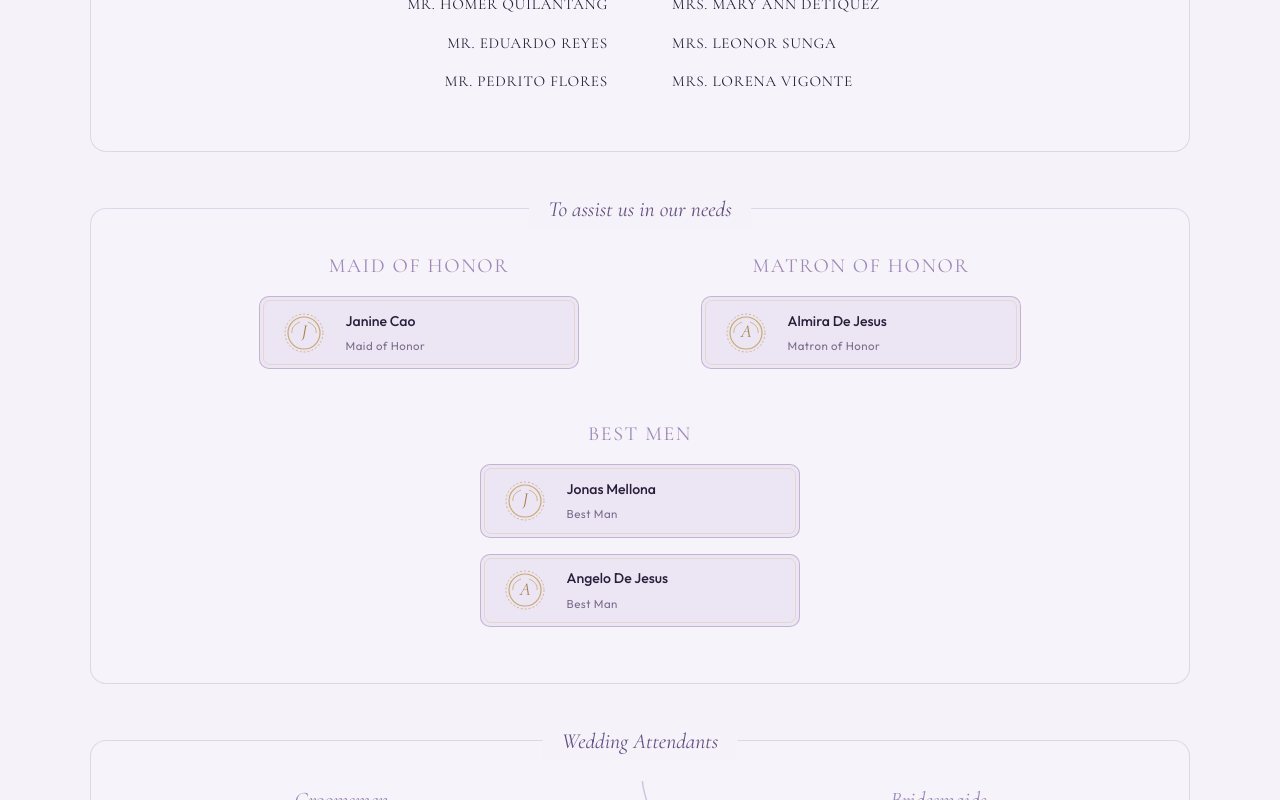
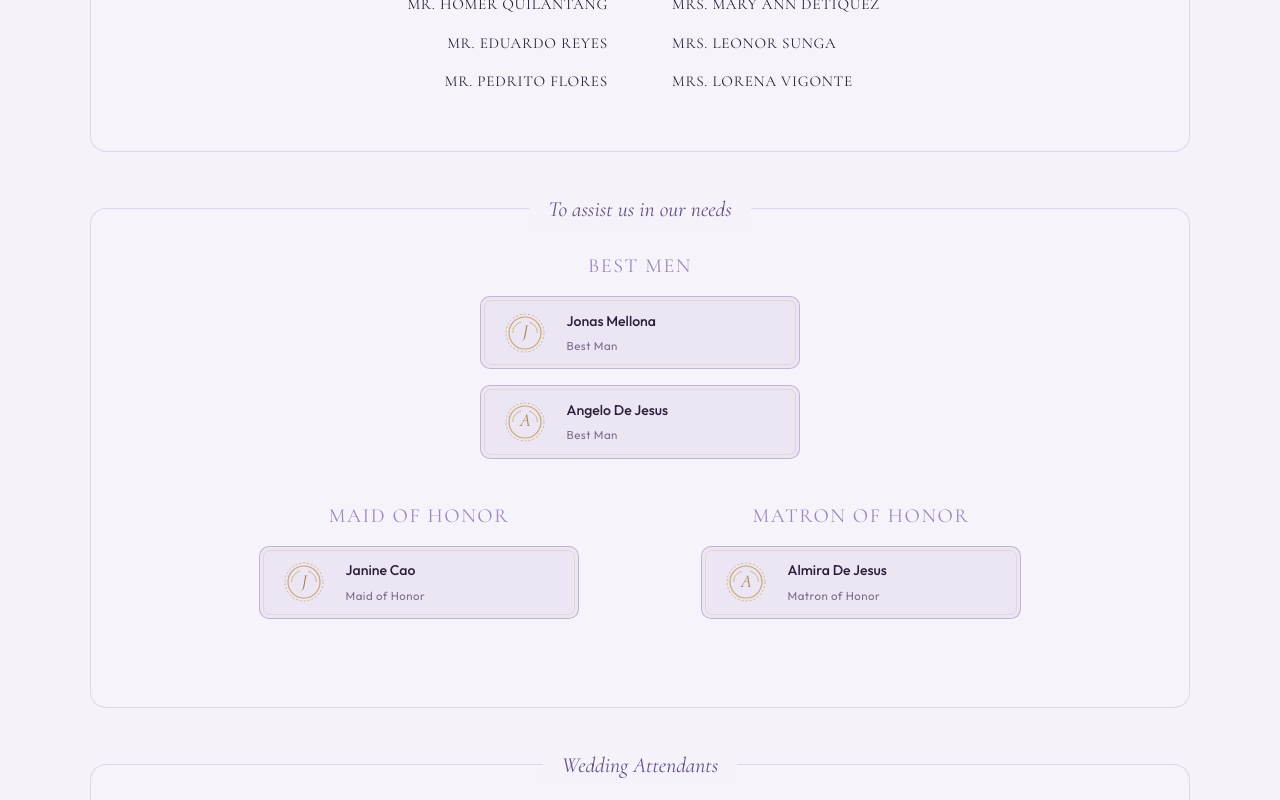
Before and after one commit to Adiciao/aira-and-rex-wedding, a React (Vite) app: page / in a window 1280 px wide. Shown: the part 3085-3885 px from the top of the page. Built offline with nearby package versions, Linux system fonts and the light colour scheme; no server answers; the database is empty.

Commit message:
feat(entourage): reorder honor section - best men first, then maid and matron of honor

```diff
--- a/src/components/Entourage.jsx
+++ b/src/components/Entourage.jsx
@@ -418,25 +418,25 @@ export default function Entourage() {
             To assist us in our needs
           </div>
 
+          {/* Best Men Centered Row */}
+          <div style={{ display: 'flex', flexDirection: 'column', alignItems: 'center', marginBottom: '2.5rem' }}>
+            <h3 style={{ fontFamily: 'var(--ff-serif)', textTransform: 'uppercase', letterSpacing: '0.08em', fontSize: '1.25rem', color: 'var(--taupe)', marginBottom: '0.8rem', fontWeight: 500 }}>Best Men</h3>
+            <div style={{ display: 'flex', gap: '1rem', flexWrap: 'wrap', justifyContent: 'center', maxWidth: '640px', width: '100%' }}>
+              {ENTOURAGE.bestMen.map((p, idx) => (
+                <PersonCard key={p.name} person={p} index={idx + 28} inView={inView} delay={0.3} />
+              ))}
+            </div>
+          </div>
+
           {/* Maid of Honor & Matron of Honor Row */}
           <div className="parents-desktop-grid" style={{ maxWidth: '820px', margin: '0 auto' }}>
             <div style={{ marginBottom: '2rem' }}>
               <h3 style={{ fontFamily: 'var(--ff-serif)', textTransform: 'uppercase', letterSpacing: '0.08em', fontSize: '1.25rem', color: 'var(--taupe)', marginBottom: '0.8rem', fontWeight: 500 }}>Maid of Honor</h3>
-              <PersonCard person={ENTOURAGE.maidOfHonor} index={28} inView={inView} delay={0.3} />
+              <PersonCard person={ENTOURAGE.maidOfHonor} index={30} inView={inView} delay={0.4} />
             </div>
             <div style={{ marginBottom: '2rem' }}>
               <h3 style={{ fontFamily: 'var(--ff-serif)', textTransform: 'uppercase', letterSpacing: '0.08em', fontSize: '1.25rem', color: 'var(--taupe)', marginBottom: '0.8rem', fontWeight: 500 }}>Matron of Honor</h3>
-              <PersonCard person={ENTOURAGE.matronOfHonor} index={29} inView={inView} delay={0.4} />
-            </div>
-          </div>
-
-          {/* Best Men Centered Row */}
-          <div style={{ display: 'flex', flexDirection: 'column', alignItems: 'center', marginTop: '1rem' }}>
-            <h3 style={{ fontFamily: 'var(--ff-serif)', textTransform: 'uppercase', letterSpacing: '0.08em', fontSize: '1.25rem', color: 'var(--taupe)', marginBottom: '0.8rem', fontWeight: 500 }}>Best Men</h3>
-            <div style={{ display: 'flex', gap: '1rem', flexWrap: 'wrap', justifyContent: 'center', maxWidth: '640px', width: '100%' }}>
-              {ENTOURAGE.bestMen.map((p, idx) => (
-                <PersonCard key={p.name} person={p} index={idx + 30} inView={inView} delay={0.5} />
-              ))}
+              <PersonCard person={ENTOURAGE.matronOfHonor} index={31} inView={inView} delay={0.5} />
             </div>
           </div>
         </div>
```
